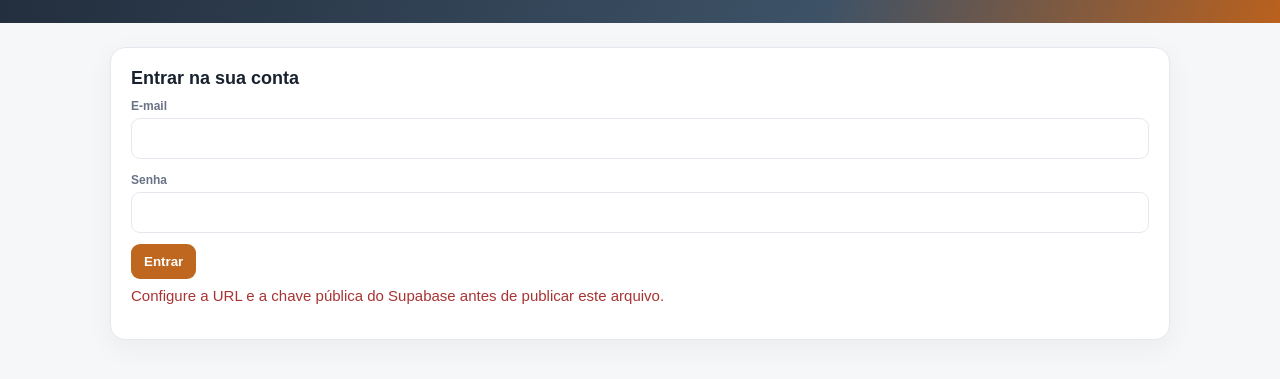
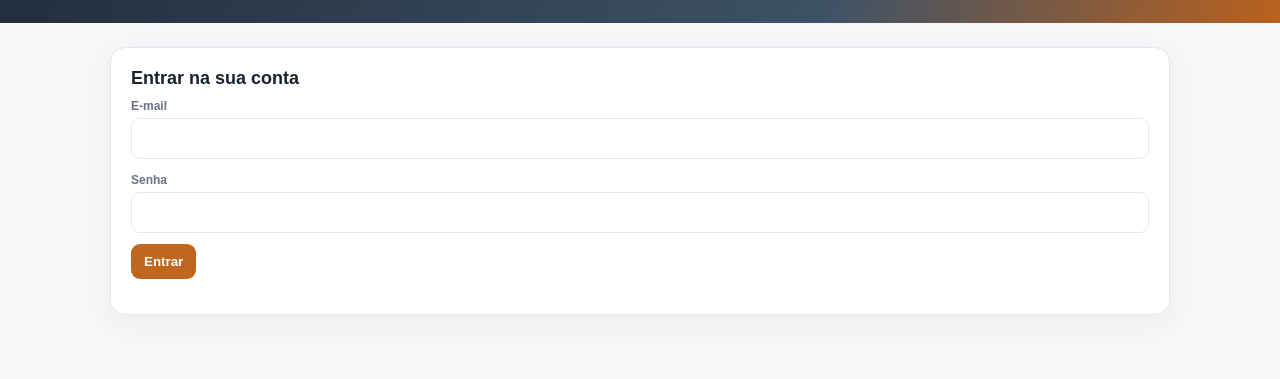
Before and after one commit to victorvesilva/RapaduraTCG, a plain HTML site: page portal-cliente.html in a window 1280 px wide. Shown: the part 95-474 px from the top of the page. Drawn offline with nearby package versions, Linux system fonts and the light colour scheme.

Commit message:
Update portal-cliente.html

```diff
--- a/portal-cliente.html
+++ b/portal-cliente.html
@@ -11,7 +11,7 @@
 <section class="box"><h2>Meus pedidos</h2><div style="overflow:auto"><table><thead><tr><th>Pedido</th><th>Itens</th><th>Total</th><th>Status</th></tr></thead><tbody id="orders"></tbody></table></div></section>
 <section class="box"><h2>Meus dados e entrega</h2><div class="grid" style="grid-template-columns:1fr 1fr"><div><label>Telefone</label><input id="phone"><label>CEP</label><input id="zip"><label>Cidade/UF</label><input id="city"></div><div><label>Endereço</label><input id="street"><label>Número</label><input id="number"><label>Complemento</label><input id="extra"><label>Recebimento</label><select id="delivery"><option value="entrega">Receber em casa</option><option value="retirada">Retirar com a Rapadura TCG</option></select></div></div><div class="actions"><button onclick="saveProfile()">Salvar dados</button></div><p id="profileMessage" class="error"></p></section></section></main>
 <script>
-const SUPABASE_URL='COLE_AQUI_A_URL_DO_SEU_SUPABASE',SUPABASE_ANON_KEY='COLE_AQUI_A_CHAVE_ANON_PUBLICA';const ready=!SUPABASE_URL.includes('COLE_')&&!SUPABASE_ANON_KEY.includes('COLE_'),db=ready?supabase.createClient(SUPABASE_URL,SUPABASE_ANON_KEY):null,money=v=>Number(v||0).toLocaleString('pt-BR',{style:'currency',currency:'BRL'}),esc=s=>String(s||'—').replace(/[&<>"']/g,c=>({'&':'&amp;','<':'&lt;','>':'&gt;','"':'&quot;',"'":'&#039;'}[c]));
+const SUPABASE_URL='rapadura-cliente.vercel.app',SUPABASE_ANON_KEY='eyJhbGciOiJIUzI1NiIsInR5cCI6IkpXVCJ9.eyJpc3MiOiJzdXBhYmFzZSIsInJlZiI6ImdxaHdyd2t1YWVnbXlkYmlpcHJkIiwicm9sZSI6ImFub24iLCJpYXQiOjE3ODQwMzE2NTUsImV4cCI6MjA5OTYwNzY1NX0.bL_oob4K4F9cVwA-_IyxNvBEjcjNE_EG6PQ_QNzY4TQ';const ready=!SUPABASE_URL.includes('COLE_')&&!SUPABASE_ANON_KEY.includes('COLE_'),db=ready?supabase.createClient(SUPABASE_URL,SUPABASE_ANON_KEY):null,money=v=>Number(v||0).toLocaleString('pt-BR',{style:'currency',currency:'BRL'}),esc=s=>String(s||'—').replace(/[&<>"']/g,c=>({'&':'&amp;','<':'&lt;','>':'&gt;','"':'&quot;',"'":'&#039;'}[c]));
 if(!ready)loginError.textContent='Configure a URL e a chave pública do Supabase antes de publicar este arquivo.';
 async function signIn(){if(!ready)return;loginError.textContent='';const{error}=await db.auth.signInWithPassword({email:email.value,password:password.value});if(error)loginError.textContent='Não foi possível entrar. Confira seus dados.'}async function signOut(){await db.auth.signOut();showLogin()}function showLogin(){portal.classList.add('hidden');login.classList.remove('hidden');subtitle.textContent='Acesse sua conta para acompanhar suas cartas.'}
 function image(url,name){return url?`<img src="${esc(url)}" alt="${esc(name)}">`:`<div class="thumb">Sem imagem</div>`}function grouped(rows){return rows.reduce((m,r)=>{(m[r.sessao_id]??=[]).push(r);return m},{})}
```
